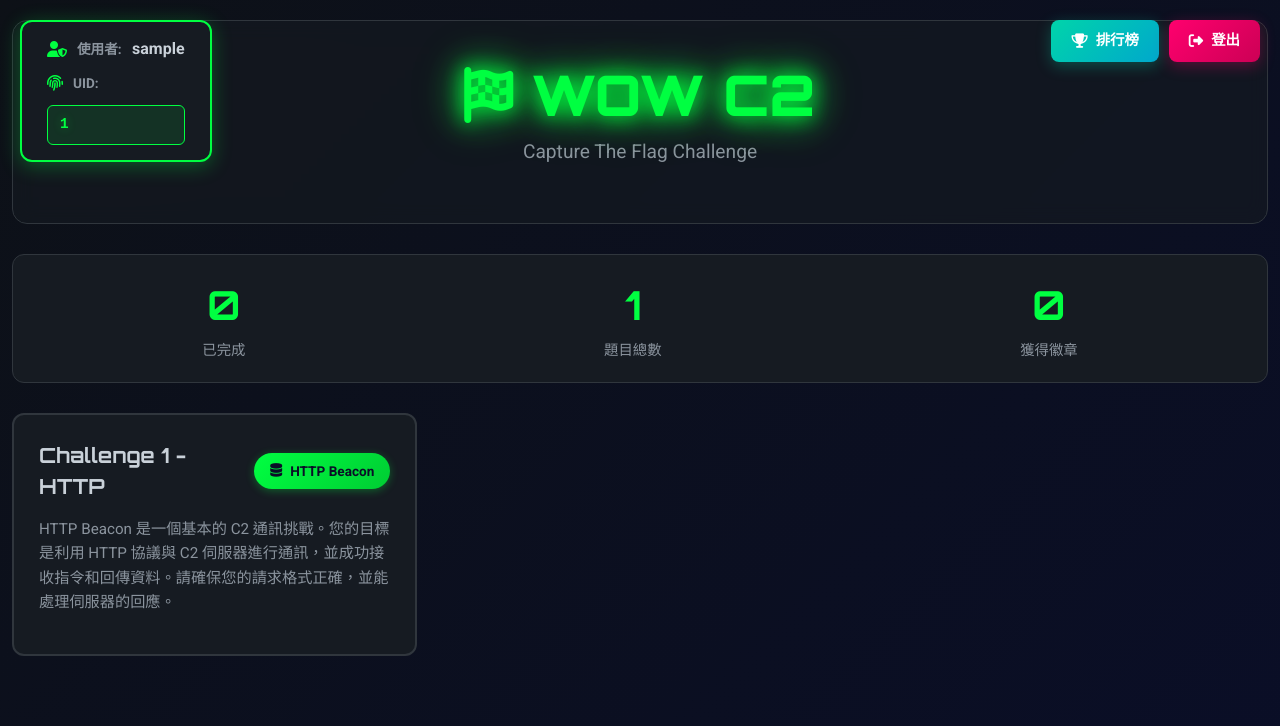
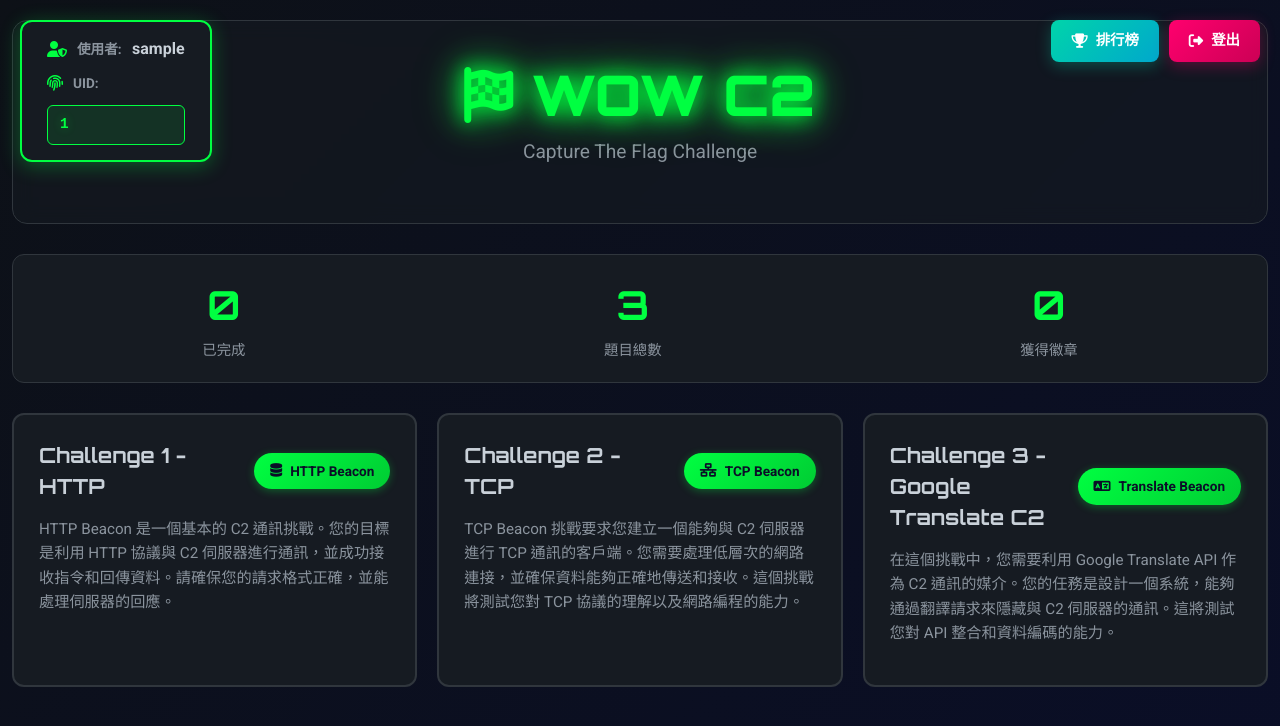
Before and after one commit to zodius/beacon-lab, a PHP site: page / in a window 1280 px wide. Shown: the top 726 px of the page. Run offline with PHP 8.4, Linux system fonts and the light colour scheme; the visitor is signed in with stand-in values (Sample User, id 1).

Commit message:
更新 Google Translate 挑戰的標題，並新增 TCP 挑戰的詳細資訊與描述

```diff
--- a/challenges/google-translate/index.php
+++ b/challenges/google-translate/index.php
@@ -38,7 +38,7 @@
                 curl_setopt($ch, CURLOPT_POST, 1);
                 curl_setopt($ch, CURLOPT_POSTFIELDS, http_build_query([
                     'userid' => $agent_id,
-                    'challenge' => 'Translator Beacon',
+                    'challenge' => 'Translate Beacon',
                 ]));
                 curl_setopt($ch, CURLOPT_HTTPHEADER, [
                     'X-API-KEY: ' . $api_key
--- a/scoreboard/index.php
+++ b/scoreboard/index.php
@@ -25,8 +25,24 @@ $challenges = [
         'badge' => 'HTTP Beacon',
         'badge_icon' => 'fa-database',
         'description' => 'HTTP Beacon 是一個基本的 C2 通訊挑戰。您的目標是利用 HTTP 協議與 C2 伺服器進行通訊，並成功接收指令和回傳資料。請確保您的請求格式正確，並能處理伺服器的回應。',
-        'url' => 'http://challenge1.local'
+        'url' => 'http://http.zodius.cc'
     ],
+    [
+        'id' => 2,
+        'title' => 'Challenge 2 - TCP',
+        'badge' => 'TCP Beacon',
+        'badge_icon' => 'fa-network-wired',
+        'description' => 'TCP Beacon 挑戰要求您建立一個能夠與 C2 伺服器進行 TCP 通訊的客戶端。您需要處理低層次的網路連接，並確保資料能夠正確地傳送和接收。這個挑戰將測試您對 TCP 協議的理解以及網路編程的能力。',
+        'url' => 'tcp://tcp.zodius.cc:9002'
+    ],
+    [
+        'id' => 3,
+        'title' => 'Challenge 3 - Google Translate C2',
+        'badge' => 'Translate Beacon',
+        'badge_icon' => 'fa-language',
+        'description' => '在這個挑戰中，您需要利用 Google Translate API 作為 C2 通訊的媒介。您的任務是設計一個系統，能夠通過翻譯請求來隱藏與 C2 伺服器的通訊。這將測試您對 API 整合和資料編碼的能力。',
+        'url' => 'http://translate.zodius.cc'
+    ]
 ];
 
 // 計算已完成的題目數量
```
